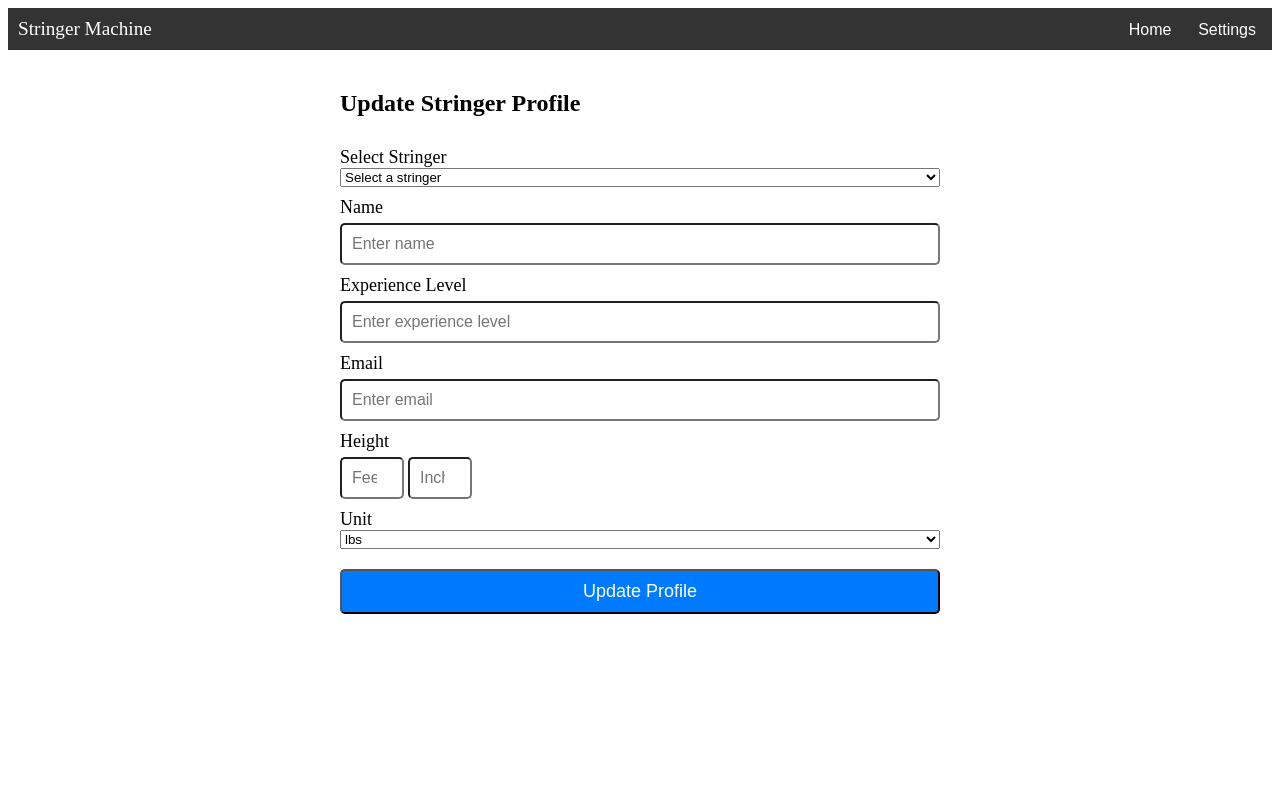
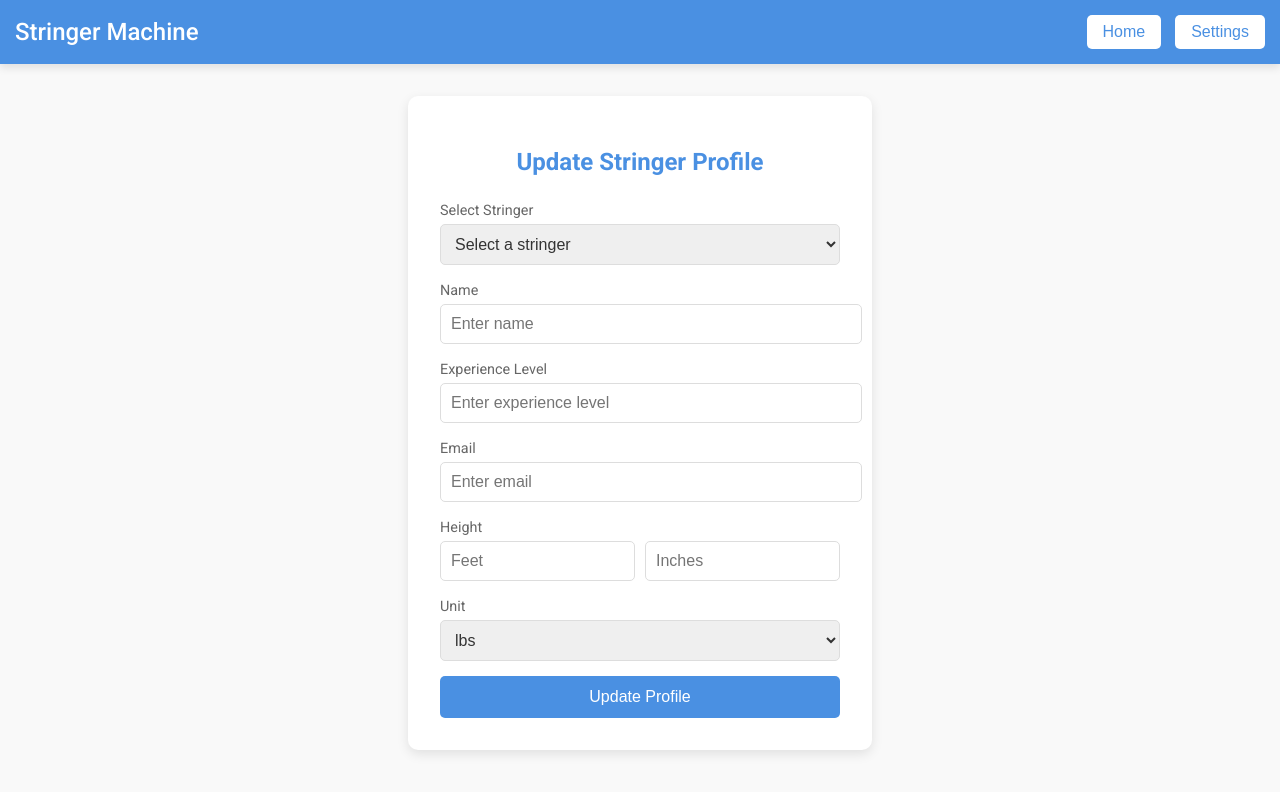
Before and after one commit to austin-schoster7/UI-Project-3, a SvelteKit app: page /update-stringer in a window 1280 px wide. Shown: the top 792 px of the page. Built offline with nearby package versions, Linux system fonts and the light colour scheme.

Commit message:
Updated styling and UI

```diff
--- a/src/app.html
+++ b/src/app.html
@@ -5,6 +5,17 @@
 		<link rel="icon" href="%sveltekit.assets%/favicon.png" />
 		<meta name="viewport" content="width=device-width, initial-scale=1" />
 		%sveltekit.head%
+
+		<link href="https://fonts.googleapis.com/css2?family=Roboto:wght@400;500;700&display=swap" rel="stylesheet">
+		<style>
+		body {
+			margin: 0;
+			font-family: 'Roboto', sans-serif;
+			background-color: #f9f9f9;
+			color: #333;
+		}
+		</style>
+
 	</head>
 	<body data-sveltekit-preload-data="hover">
 		<div style="display: contents">%sveltekit.body%</div>
--- a/src/lib/Header.svelte
+++ b/src/lib/Header.svelte
@@ -15,29 +15,37 @@
       display: flex;
       justify-content: space-between;
       align-items: center;
-      padding: 10px;
-      background-color: #333;
+      padding: 15px;
+      background-color: #4A90E2;
       color: #fff;
-      font-size: 1.2rem;
+      box-shadow: 0 4px 8px rgba(0, 0, 0, 0.1);
     }
 
-    .header button {
-      background: none;
-      border: none;
-      color: #fff;
-      font-size: 1rem;
-      cursor: pointer;
-      margin-left: 10px;
+    .header-title {
+      font-size: 1.5rem;
+      font-weight: 500;
     }
 
-    .header button:hover {
-      text-decoration: underline;
+    .button-group button {
+      background-color: #fff;
+      color: #4A90E2;
+      border: none;
+      border-radius: 5px;
+      padding: 8px 16px;
+      margin-left: 10px;
+      cursor: pointer;
+      font-size: 1rem;
+      transition: background-color 0.3s ease;
+    }
+
+    .button-group button:hover {
+      background-color: #e0f0ff;
     }
   </style>
 
   <div class="header">
-    <span>Stringer Machine</span>
-    <div>
+    <span class="header-title">Stringer Machine</span>
+    <div class="button-group">
       <button on:click={goHome}>Home</button>
       <button on:click={openSettings}>Settings</button>
     </div>
--- a/src/routes/+page.svelte
+++ b/src/routes/+page.svelte
@@ -8,6 +8,7 @@
 
   $: profiles.subscribe(value => profileList = value);
 
+  // TODO: Handle logic for selecting profiles
   function selectStringer(name) {
     console.log(`Stringer ${name} selected`);
   }
@@ -21,48 +22,87 @@
   }
 </script>
 
+
 <style>
-  .container {
-    display: grid;
-    grid-template-columns: repeat(2, 1fr);
-    gap: 10px;
-    padding: 20px;
-    height: 100vh;
-    align-items: center;
+  .main-container {
+    padding: 2rem;
+    max-width: 800px;
+    margin: auto;
+  }
+
+  .button-group {
+    display: flex;
+    justify-content: center;
+    gap: 1rem;
+    margin-bottom: 2rem;
   }
 
   .button {
-    padding: 20px;
-    font-size: 24px;
-    text-align: center;
-    background-color: #007bff;
-    color: white;
-    border-radius: 10px;
+    padding: 12px 20px;
+    font-size: 1rem;
+    color: #fff;
+    background-color: #4A90E2;
+    border: none;
+    border-radius: 5px;
     cursor: pointer;
-    display: flex;
-    align-items: center;
-    justify-content: center;
-    height: 100px;
-  }
-
-  .button.secondary {
-    background-color: #6c757d;
+    transition: background-color 0.3s ease;
   }
 
   .button:hover {
-    background-color: #0056b3;
+    background-color: #357ABD;
+  }
+
+  .profile-grid {
+    display: grid;
+    gap: 1rem;
+    grid-template-columns: repeat(auto-fit, minmax(200px, 1fr));
+  }
+
+  .profile-card {
+    background-color: #fff;
+    padding: 1rem;
+    border-radius: 10px;
+    box-shadow: 0 4px 8px rgba(0, 0, 0, 0.1);
+    text-align: center;
+    cursor: pointer;
+    transition: transform 0.2s ease;
+  }
+
+  .profile-card:hover {
+    transform: translateY(-5px);
+  }
+
+  .profile-name {
+    font-size: 1.2rem;
+    font-weight: 500;
+    color: #4A90E2;
+  }
+
+  .profile-details {
+    font-size: 0.9rem;
+    color: #666;
   }
 </style>
 
 <Header />
 
-<div class="container">
-  <h2>Select Stringer</h2>
-  {#each profileList as profile}
-    <div class="button" on:click={() => selectStringer(profile.name)}>
-      {profile.name}
-    </div>
-  {/each}
-  <div class="button secondary" on:click={newStringer}>New Stringer</div>
-  <div class="button secondary" on:click={updateStringer}>Update Stringer</div>
+<div class="main-container">
+  <div class="button-group">
+    <button class="button" on:click={newStringer}>New Stringer</button>
+    <button class="button" on:click={updateStringer}>Update Stringer</button>
+  </div>
+
+  <h2>Stringer Profiles</h2>
+  <div class="profile-grid">
+    {#each $profiles as profile}
+      <div class="profile-card" on:click={() => selectStringer(profile.name)}>
+        <div class="profile-name">{profile.name}</div>
+        <div class="profile-details">
+          Experience: {profile.experienceLevel}<br>
+          Height: {profile.height.feet}' {profile.height.inches}"<br>
+          Unit: {profile.unit}
+        </div>
+      </div>
+    {/each}
+  </div>
 </div>
--- a/src/routes/new-stringer/+page.svelte
+++ b/src/routes/new-stringer/+page.svelte
@@ -25,54 +25,78 @@
 
 <style>
     .form-container {
-      display: flex;
-      flex-direction: column;
-      padding: 20px;
-      max-width: 600px;
-      margin: 0 auto;
+      max-width: 400px;
+      margin: 2rem auto;
+      background-color: #ffffff;
+      padding: 2rem;
+      border-radius: 10px;
+      box-shadow: 0 4px 12px rgba(0, 0, 0, 0.1);
+    }
+
+    h2 {
+      text-align: center;
+      font-size: 1.5rem;
+      margin-bottom: 1.5rem;
+      color: #4A90E2;
     }
 
     label {
-      font-size: 18px;
-      margin-top: 10px;
+      font-size: 0.9rem;
+      color: #666;
     }
 
-    input {
+    input, select {
+      width: 100%;
       padding: 10px;
-      font-size: 16px;
       margin-top: 5px;
+      margin-bottom: 15px;
+      border: 1px solid #ddd;
       border-radius: 5px;
+      font-size: 1rem;
+      color: #333;
     }
 
-    button {
-      margin-top: 20px;
-      padding: 10px;
-      font-size: 18px;
-      background-color: #007bff;
-      color: white;
+    input:focus, select:focus {
+      border-color: #4A90E2;
+      outline: none;
+      box-shadow: 0 0 0 2px rgba(74, 144, 226, 0.2);
+    }
+
+    .button {
+      width: 100%;
+      padding: 12px;
+      background-color: #4A90E2;
+      border: none;
       border-radius: 5px;
+      color: #fff;
+      font-size: 1rem;
       cursor: pointer;
+      transition: background-color 0.3s ease;
+    }
+
+    .button:hover {
+      background-color: #357ABD;
     }
 </style>
 
 <Header />
 
 <div class="form-container">
-    <h2>New Stringer Profile</h2>
+    <h2>Create Stringer Profile</h2>
 
     <label>Name</label>
-    <input bind:value={name} type="text" placeholder="Enter name" />
+    <input type="text" placeholder="Enter name" bind:value={name}/>
 
     <label>Experience Level</label>
-    <input bind:value={experienceLevel} type="text" placeholder="Enter experience level" />
+    <input type="text" placeholder="Enter experience level" bind:value={experienceLevel}/>
 
     <label>Email</label>
-    <input bind:value={email} type="email" placeholder="Enter email" />
+    <input type="email" placeholder="Enter email" bind:value={email}/>
 
     <label>Height</label>
-    <div>
-      <input bind:value={heightFeet} type="number" placeholder="Feet" style="width: 40px;" />
-      <input bind:value={heightInches} type="number" placeholder="Inches" style="width: 40px;" />
+    <div style="display: flex; gap: 10px;">
+      <input type="number" placeholder="Feet" style="flex: 1;" bind:value={heightFeet}/>
+      <input type="number" placeholder="Inches" style="flex: 1;" bind:value={heightInches}/>
     </div>
 
     <label>Unit</label>
@@ -81,5 +105,5 @@
       <option value="kg">kg</option>
     </select>
 
-    <button on:click={saveProfile}>Save Profile</button>
-  </div>
+    <button class="button" on:click={saveProfile}>Add Profile</button>
+</div>
--- a/src/routes/update-stringer/+page.svelte
+++ b/src/routes/update-stringer/+page.svelte
@@ -42,33 +42,57 @@
 
 <style>
     .form-container {
-      display: flex;
-      flex-direction: column;
-      padding: 20px;
-      max-width: 600px;
-      margin: 0 auto;
+      max-width: 400px;
+      margin: 2rem auto;
+      background-color: #ffffff;
+      padding: 2rem;
+      border-radius: 10px;
+      box-shadow: 0 4px 12px rgba(0, 0, 0, 0.1);
+    }
+
+    h2 {
+      text-align: center;
+      font-size: 1.5rem;
+      margin-bottom: 1.5rem;
+      color: #4A90E2;
     }
 
     label {
-      font-size: 18px;
-      margin-top: 10px;
+      font-size: 0.9rem;
+      color: #666;
     }
 
-    input {
+    input, select {
+      width: 100%;
       padding: 10px;
-      font-size: 16px;
       margin-top: 5px;
+      margin-bottom: 15px;
+      border: 1px solid #ddd;
       border-radius: 5px;
+      font-size: 1rem;
+      color: #333;
     }
 
-    button {
-      margin-top: 20px;
-      padding: 10px;
-      font-size: 18px;
-      background-color: #007bff;
-      color: white;
+    input:focus, select:focus {
+      border-color: #4A90E2;
+      outline: none;
+      box-shadow: 0 0 0 2px rgba(74, 144, 226, 0.2);
+    }
+
+    .button {
+      width: 100%;
+      padding: 12px;
+      background-color: #4A90E2;
+      border: none;
       border-radius: 5px;
+      color: #fff;
+      font-size: 1rem;
       cursor: pointer;
+      transition: background-color 0.3s ease;
+    }
+
+    .button:hover {
+      background-color: #357ABD;
     }
 </style>
 
@@ -95,9 +119,9 @@
     <input bind:value={email} type="email" placeholder="Enter email" />
 
     <label>Height</label>
-    <div>
-      <input bind:value={heightFeet} type="number" placeholder="Feet" style="width: 40px;" />
-      <input bind:value={heightInches} type="number" placeholder="Inches" style="width: 40px;" />
+    <div style="display: flex; gap: 10px;">
+      <input bind:value={heightFeet} type="number" placeholder="Feet" style="flex: 1;" />
+      <input bind:value={heightInches} type="number" placeholder="Inches" style="flex: 1;" />
     </div>
 
     <label>Unit</label>
@@ -106,5 +130,5 @@
       <option value="kg">kg</option>
     </select>
 
-    <button on:click={updateProfile}>Update Profile</button>
+    <button class="button" on:click={updateProfile}>Update Profile</button>
 </div>
```
